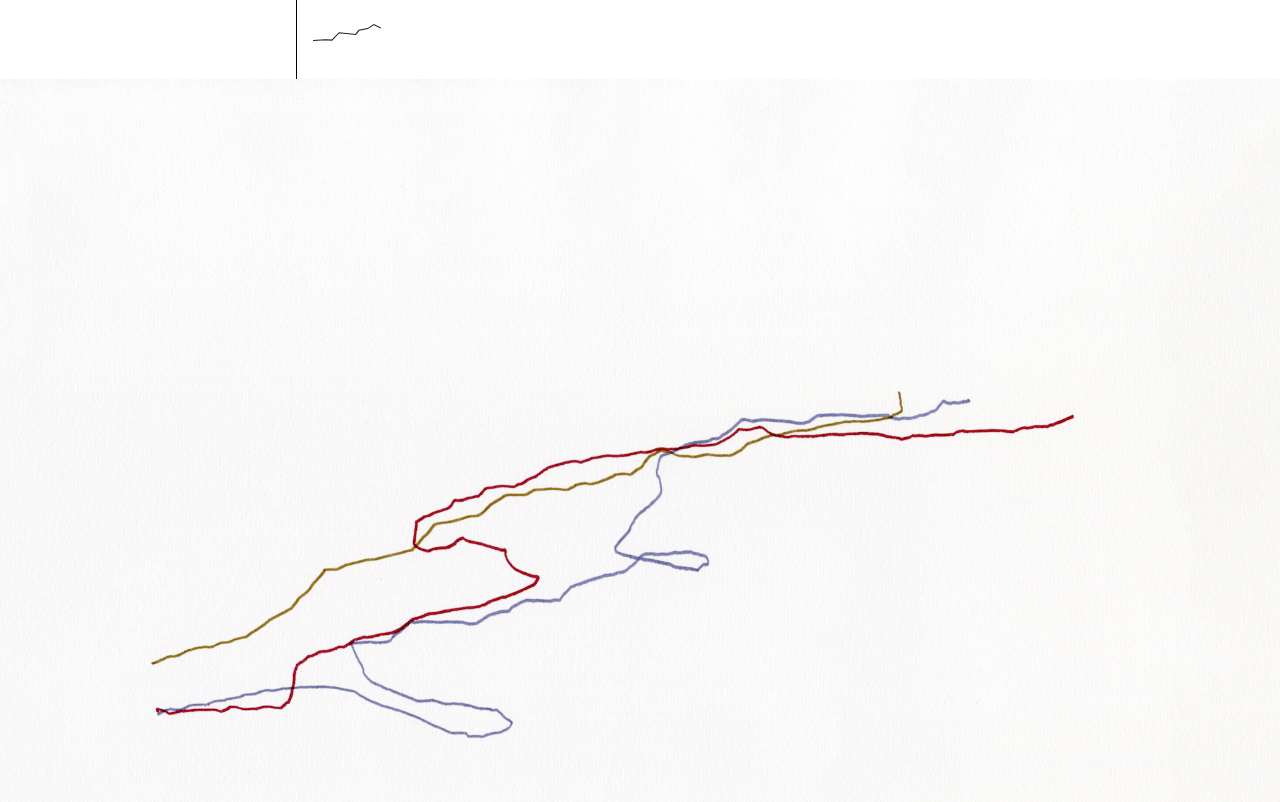
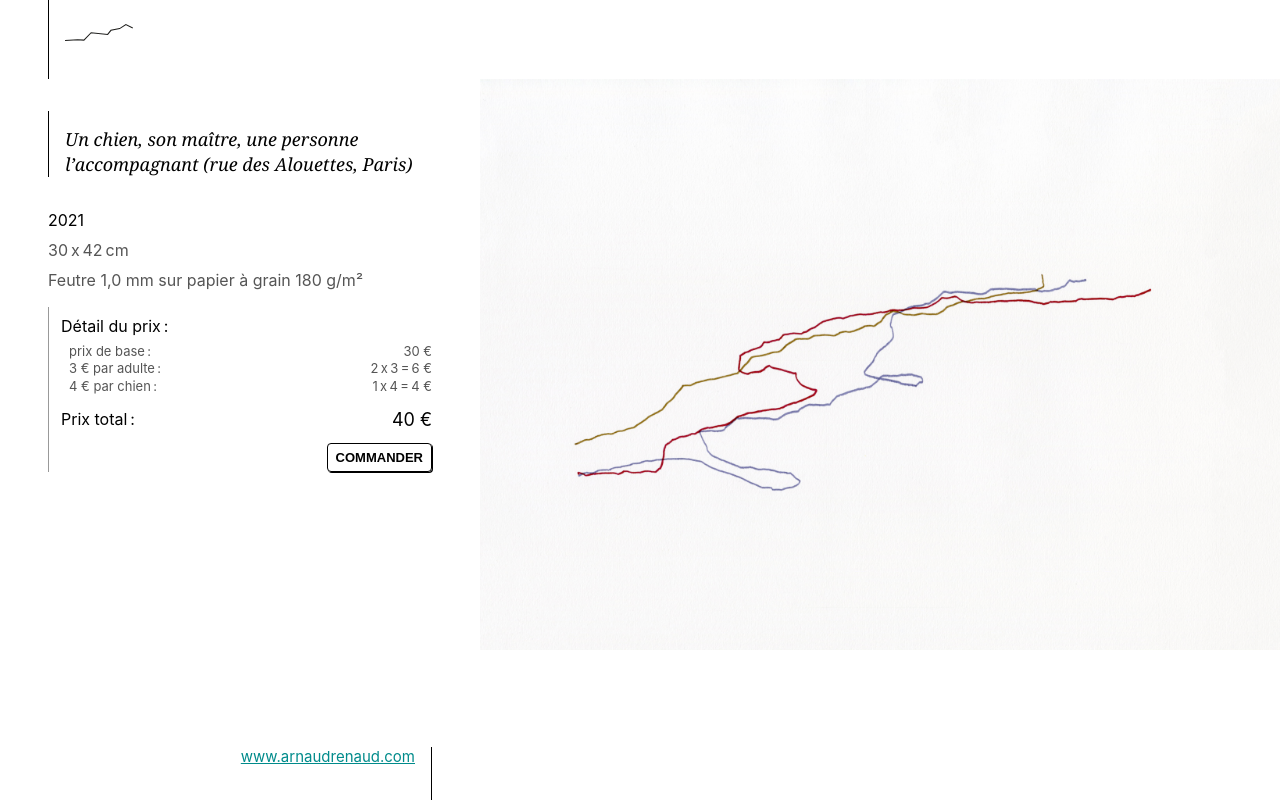
Before and after one commit to arnaudrenaud/vv, a Next.js app: page /pieces/rue-des-alouettes-chien-maitre-personne in a window 1280 px wide. Shown: the top 802 px of the page. Built offline with nearby package versions, Linux system fonts and the light colour scheme.

Commit message:
Use two-column layout for piece details on wide screen

```diff
--- a/pages/pieces/[id].tsx
+++ b/pages/pieces/[id].tsx
@@ -120,17 +120,18 @@ export default function PieceDetails({ piece }: { piece: Piece }) {
         <link rel="icon" href="/favicon.ico" />
       </Head>
 
-      <Header />
+      <Header isOnPieceDetailsPage />
 
       <StyledMainContainer>
         <StyledImageWrapper>
           <StyledImage
             src={`/detail-images/${piece.id}.jpg`}
+            orientation={piece.orientation}
             width={piece.orientation === 'landscape' ? 600 : 428}
             height={piece.orientation === 'landscape' ? 428 : 600}
           />
         </StyledImageWrapper>
-        <StyledCenteringWrapper>
+        <StyledCenteringWrapper isOnPieceDetailsPage>
           <StyledTitle>{piece.title}</StyledTitle>
           <StyledDetails>
             <StyledYearOfProduction>2021</StyledYearOfProduction>
@@ -154,7 +155,7 @@ export default function PieceDetails({ piece }: { piece: Piece }) {
         </StyledCenteringWrapper>
       </StyledMainContainer>
 
-      <Footer />
+      <Footer isOnPieceDetailsPage />
     </PageContainer>
   );
 }
--- a/react-components/global/Footer.tsx
+++ b/react-components/global/Footer.tsx
@@ -15,9 +15,13 @@ const StyledFooter = styled.footer`
   font-size: 0.9375rem;
 `;
 
-const Footer = () => (
+const Footer = ({
+  isOnPieceDetailsPage,
+}: {
+  isOnPieceDetailsPage?: boolean;
+}) => (
   <StyledPositioningWrapper>
-    <StyledCenteringWrapper>
+    <StyledCenteringWrapper isOnPieceDetailsPage={isOnPieceDetailsPage}>
       <StyledFooter>
         <a
           href="https://www.arnaudrenaud.com"
--- a/react-components/global/Header.tsx
+++ b/react-components/global/Header.tsx
@@ -32,9 +32,15 @@ const StyledLogo = styled.img`
   margin-bottom: 30px;
 `;
 
-const Header = ({ isOnIndexPage }: { isOnIndexPage?: boolean }) => {
+const Header = ({
+  isOnIndexPage,
+  isOnPieceDetailsPage,
+}: {
+  isOnIndexPage?: boolean;
+  isOnPieceDetailsPage?: boolean;
+}) => {
   return (
-    <StyledCenteringWrapper>
+    <StyledCenteringWrapper isOnPieceDetailsPage={isOnPieceDetailsPage}>
       <StyledHeader>
         <StyledHeadParagraph>
           <StyledLogo src={'/logo.svg'} />
--- a/react-components/global/common.tsx
+++ b/react-components/global/common.tsx
@@ -2,8 +2,22 @@ import styled from 'styled-components';
 
 export const SERIF_FONT_FAMILY = "Georgia, 'Times New Roman', Times, serif";
 
-export const StyledCenteringWrapper = styled.div`
-  max-width: 720px;
+export const WIDE_SCREEN_MEDIA_QUERY =
+  '@media (min-width: 960px) and (min-aspect-ratio: 4 / 3)';
+
+export const StyledCenteringWrapper = styled.div<{
+  isOnPieceDetailsPage?: boolean;
+}>`
+  max-width: 640px;
   margin: 0 auto;
   padding: 0 16px;
+
+  ${({ isOnPieceDetailsPage }) =>
+    isOnPieceDetailsPage &&
+    `
+    ${WIDE_SCREEN_MEDIA_QUERY} {
+      max-width: none;
+      margin-right: 100vh;
+      padding: 0 48px;
+  }`}
 `;
--- a/react-components/styled/piece-details.tsx
+++ b/react-components/styled/piece-details.tsx
@@ -1,16 +1,39 @@
 import styled from 'styled-components';
+import { PieceOrientation } from '../../model/piece/types';
 import { SERIF_FONT_FAMILY } from '../global/common';
 
 export const StyledMainContainer = styled.main`
   padding: 0 0 64px;
 `;
 
-export const StyledImageWrapper = styled.div``;
+export const StyledImageWrapper = styled.div`
+  @media (min-width: 960px) and (min-aspect-ratio: 4 / 3) {
+    position: fixed;
+    top: 0;
+    right: 0;
+    width: 100vh;
+    height: 100vh;
+  } ;
+`;
 
-export const StyledImage = styled.img`
+export const StyledImage = styled.img<{ orientation: PieceOrientation }>`
   display: block;
   width: 100%;
   height: auto;
+
+  @media (min-width: 960px) and (min-aspect-ratio: 4 / 3) {
+    margin-top: 79px; /* Header height */
+
+    ${({ orientation }) =>
+      orientation === PieceOrientation.PORTRAIT &&
+      `
+      width: auto;
+      height: 100%;
+      margin-top: 0;
+      margin-left: 64px;
+      width: calc(100% * 30 / 42)
+    `}
+  }
 `;
 
 export const StyledTitle = styled.h1`
@@ -21,6 +44,10 @@ export const StyledTitle = styled.h1`
   font-weight: normal;
   font-style: italic;
   font-family: ${SERIF_FONT_FAMILY};
+
+  @media (min-width: 960px) and (min-aspect-ratio: 4 / 3) {
+    margin: 32px 0 32px;
+  }
 `;
 
 export const StyledDetails = styled.div`
```
